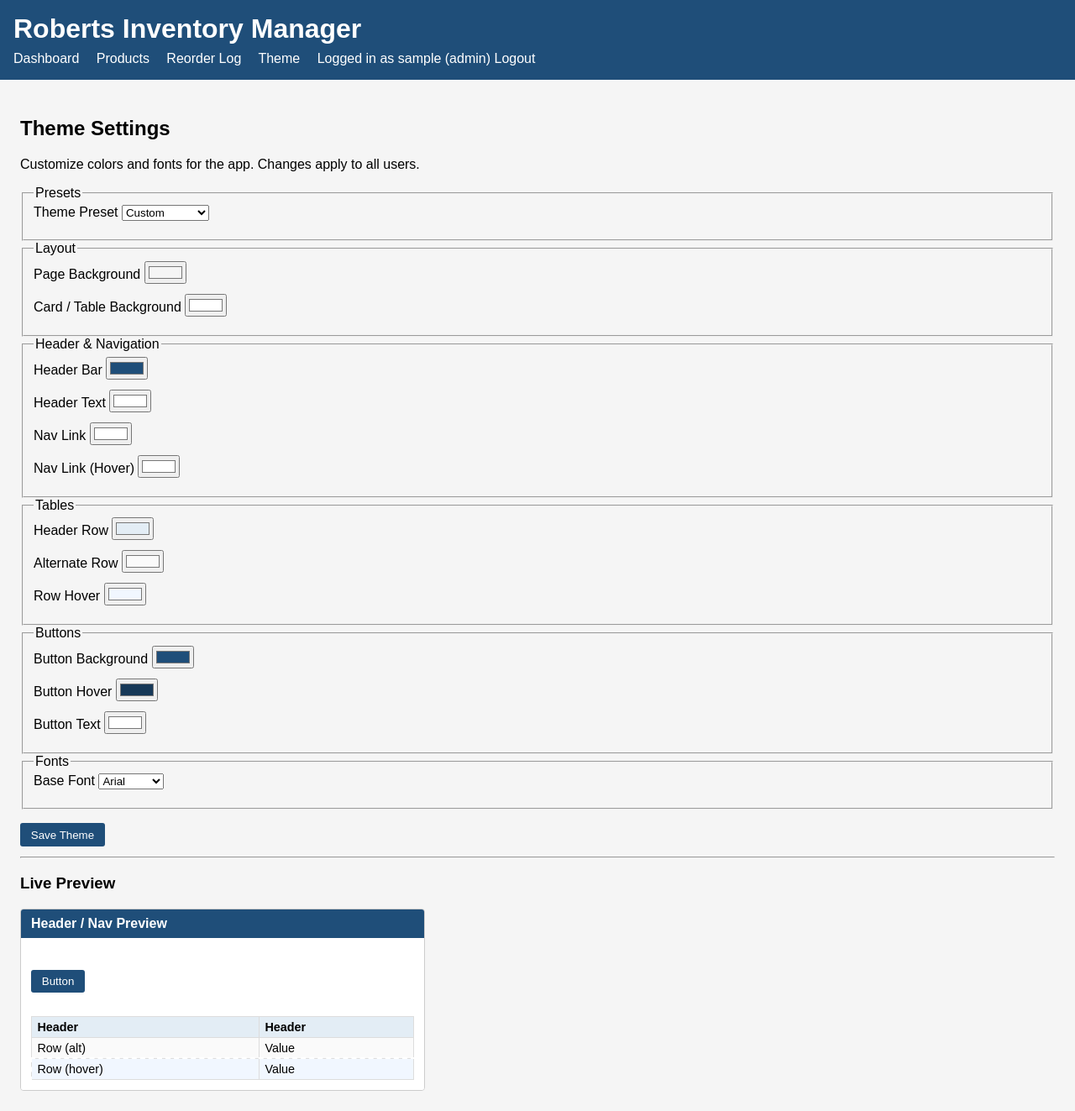
After one commit to Mindtrick79/Inventory, a Flask app: page /theme in a window 1280 px wide. The commit adds this page. Shown: the whole page at 84% size. Run offline with Flask 3, Linux system fonts and the light colour scheme; the visitor is signed in with stand-in values (Sample User, id 1).

```diff
--- a/app.py
+++ b/app.py
@@ -723,6 +723,61 @@ def create_app():
             save_settings(current)
             app.config["APP_SETTINGS"] = current
 
+            if action == "autodetect":
+                from_email = (current.get("from_email") or "").strip()
+                if not from_email or "@" not in from_email:
+                    flash("Enter a valid From Email before auto-detecting.", "warning")
+                    return redirect(url_for("settings_view"))
+
+                domain = from_email.split("@", 1)[1].lower()
+
+                # Simple domain-based presets for major providers
+                if domain in {"gmail.com", "googlemail.com"}:
+                    current["smtp_provider"] = "gmail"
+                    current["smtp_host"] = "smtp.gmail.com"
+                    current["smtp_port"] = 587
+                    current["smtp_use_tls"] = True
+                    current["smtp_user"] = from_email
+                elif domain in {"outlook.com", "hotmail.com", "live.com", "office365.com"}:
+                    current["smtp_provider"] = "office365"
+                    current["smtp_host"] = "smtp.office365.com"
+                    current["smtp_port"] = 587
+                    current["smtp_use_tls"] = True
+                    current["smtp_user"] = from_email
+                # GoDaddy workspace email (secureserver.net) and related
+                elif domain in {"secureserver.net", "godaddymail.com"}:
+                    current["smtp_provider"] = "godaddy"
+                    current["smtp_host"] = "smtp.secureserver.net"
+                    current["smtp_port"] = 587
+                    current["smtp_use_tls"] = True
+                    current["smtp_user"] = from_email
+                elif domain in {"yahoo.com", "yahoo.co.uk"}:
+                    current["smtp_provider"] = "other"
+                    current["smtp_host"] = "smtp.mail.yahoo.com"
+                    current["smtp_port"] = 587
+                    current["smtp_use_tls"] = True
+                    current["smtp_user"] = from_email
+                elif domain in {"aol.com"}:
+                    current["smtp_provider"] = "other"
+                    current["smtp_host"] = "smtp.aol.com"
+                    current["smtp_port"] = 587
+                    current["smtp_use_tls"] = True
+                    current["smtp_user"] = from_email
+                else:
+                    # Generic guess for hosted domains (cPanel / Bluehost style)
+                    # Treat as cPanel-style hosting (Bluehost/HostGator/GoDaddy custom domains, etc.)
+                    current["smtp_provider"] = current.get("smtp_provider", "bluehost")
+                    current["smtp_host"] = current.get("smtp_host") or f"mail.{domain}"
+                    current["smtp_port"] = current.get("smtp_port") or SMTP_PORT
+                    current["smtp_use_tls"] = True
+                    if not current.get("smtp_user"):
+                        current["smtp_user"] = from_email
+
+                save_settings(current)
+                app.config["APP_SETTINGS"] = current
+                flash("SMTP settings guessed from email domain. Please verify and send a test email.", "info")
+                return redirect(url_for("settings_view"))
+
             if action == "test":
                 test_recipient = current.get("from_email") or current.get("default_email_cc", "")
                 recipients = [e.strip() for e in str(test_recipient).split(",") if e.strip()]
@@ -750,6 +805,35 @@ def create_app():
                 suggested_host = ""
 
         return render_template("settings.html", settings=settings, suggested_smtp_host=suggested_host)
+
+    @app.route("/theme", methods=["GET", "POST"])
+    @login_required("VIEW")
+    def theme_view():
+        if request.method == "POST":
+            current = app.config["APP_SETTINGS"].copy()
+            form = request.form
+
+            current["theme_bg"] = form.get("theme_bg", current.get("theme_bg", "#f5f5f5"))
+            current["theme_header_bg"] = form.get("theme_header_bg", current.get("theme_header_bg", "#1f4e79"))
+            current["theme_header_text"] = form.get("theme_header_text", current.get("theme_header_text", "#ffffff"))
+            current["theme_nav_link"] = form.get("theme_nav_link", current.get("theme_nav_link", "#ffffff"))
+            current["theme_nav_link_hover"] = form.get("theme_nav_link_hover", current.get("theme_nav_link_hover", "#ffffff"))
+            current["theme_table_header_bg"] = form.get("theme_table_header_bg", current.get("theme_table_header_bg", "#e3edf5"))
+            current["theme_table_row_alt"] = form.get("theme_table_row_alt", current.get("theme_table_row_alt", "#fafafa"))
+            current["theme_table_row_hover"] = form.get("theme_table_row_hover", current.get("theme_table_row_hover", "#f1f7ff"))
+            current["theme_card_bg"] = form.get("theme_card_bg", current.get("theme_card_bg", "#ffffff"))
+            current["theme_button_bg"] = form.get("theme_button_bg", current.get("theme_button_bg", "#1f4e79"))
+            current["theme_button_hover_bg"] = form.get("theme_button_hover_bg", current.get("theme_button_hover_bg", "#173958"))
+            current["theme_button_text"] = form.get("theme_button_text", current.get("theme_button_text", "#ffffff"))
+            current["theme_font_family"] = form.get("theme_font_family", current.get("theme_font_family", "Arial, sans-serif"))
+
+            save_settings(current)
+            app.config["APP_SETTINGS"] = current
+            flash("Theme updated.", "success")
+            return redirect(url_for("theme_view"))
+
+        settings = app.config["APP_SETTINGS"]
+        return render_template("theme.html", settings=settings)
 
     @app.route("/units", methods=["GET", "POST"])
     @login_required("ADMIN")
--- a/static/style.css
+++ b/static/style.css
@@ -1,13 +1,29 @@
+ :root {
+  --color-bg: #f5f5f5;
+  --color-header-bg: #1f4e79;
+  --color-header-text: #ffffff;
+  --color-nav-link: #ffffff;
+  --color-nav-link-hover: #ffffff;
+  --color-table-header-bg: #e3edf5;
+  --color-table-row-alt: #fafafa;
+  --color-table-row-hover: #f1f7ff;
+  --color-card-bg: #ffffff;
+  --color-button-bg: #1f4e79;
+  --color-button-hover-bg: #173958;
+  --color-button-text: #ffffff;
+  --font-base: Arial, sans-serif;
+}
+
 body {
-  font-family: Arial, sans-serif;
+  font-family: var(--font-base);
   margin: 0;
   padding: 0;
-  background-color: #f5f5f5;
+  background-color: var(--color-bg);
 }
 
 header {
-  background-color: #1f4e79;
-  color: white;
+  background-color: var(--color-header-bg);
+  color: var(--color-header-text);
   padding: 1rem;
 }
 
@@ -16,7 +32,7 @@ header h1 {
 }
 
 nav a {
-  color: white;
+  color: var(--color-nav-link);
   margin-right: 1rem;
   text-decoration: none;
 }
@@ -33,7 +49,7 @@ table {
   border-collapse: collapse;
   width: 100%;
   margin-top: 1rem;
-  background-color: white;
+  background-color: var(--color-card-bg);
 }
 
 th,
@@ -44,16 +60,16 @@ td {
 }
 
 th {
-  background-color: #e3edf5;
+  background-color: var(--color-table-header-bg);
   text-align: left;
 }
 
 tr:nth-child(even) {
-  background-color: #fafafa;
+  background-color: var(--color-table-row-alt);
 }
 
 tr:hover {
-  background-color: #f1f7ff;
+  background-color: var(--color-table-row-hover);
 }
 
 .vendor-section {
@@ -79,13 +95,13 @@ button {
   padding: 0.4rem 0.8rem;
   border: none;
   border-radius: 3px;
-  background-color: #1f4e79;
-  color: #fff;
+  background-color: var(--color-button-bg);
+  color: var(--color-button-text);
   cursor: pointer;
 }
 
 button:hover {
-  background-color: #173958;
+  background-color: var(--color-button-hover-bg);
 }
 
 .flash-messages {
--- a/templates/base.html
+++ b/templates/base.html
@@ -5,6 +5,25 @@
     <title>Roberts Inventory Manager</title>
     <link rel="stylesheet" href="{{ url_for('static', filename='style.css') }}">
     <script src="https://cdn.jsdelivr.net/npm/chart.js"></script>
+    {% if settings is defined %}
+    <style>
+      :root {
+        --color-bg: {{ settings.theme_bg or '#f5f5f5' }};
+        --color-header-bg: {{ settings.theme_header_bg or '#1f4e79' }};
+        --color-header-text: {{ settings.theme_header_text or '#ffffff' }};
+        --color-nav-link: {{ settings.theme_nav_link or '#ffffff' }};
+        --color-nav-link-hover: {{ settings.theme_nav_link_hover or '#ffffff' }};
+        --color-table-header-bg: {{ settings.theme_table_header_bg or '#e3edf5' }};
+        --color-table-row-alt: {{ settings.theme_table_row_alt or '#fafafa' }};
+        --color-table-row-hover: {{ settings.theme_table_row_hover or '#f1f7ff' }};
+        --color-card-bg: {{ settings.theme_card_bg or '#ffffff' }};
+        --color-button-bg: {{ settings.theme_button_bg or '#1f4e79' }};
+        --color-button-hover-bg: {{ settings.theme_button_hover_bg or '#173958' }};
+        --color-button-text: {{ settings.theme_button_text or '#ffffff' }};
+        --font-base: {{ settings.theme_font_family or '"Arial, sans-serif"' }};
+      }
+    </style>
+    {% endif %}
   </head>
   <body>
     <header>
@@ -20,6 +39,7 @@
         <a href="{{ url_for('index') }}">Dashboard</a>
         <a href="{{ url_for('products') }}">Products</a>
         <a href="{{ url_for('reorder_log') }}">Reorder Log</a>
+        <a href="{{ url_for('theme_view') }}">Theme</a>
 
         {# Request-level and above: can create reorders and pricing requests #}
         {% if role in ['REQUEST', 'APPROVER', 'ADMIN'] %}
--- a/templates/settings.html
+++ b/templates/settings.html
@@ -118,6 +118,7 @@ Sample email body...
 
   <div class="form-actions">
     <button type="submit" name="action" value="save">Save Settings</button>
+    <button type="submit" name="action" value="autodetect">Auto-Detect SMTP from Email</button>
     <button type="submit" name="action" value="test">Send Test Email</button>
   </div>
 </form>
--- /dev/null
+++ b/templates/theme.html
@@ -0,0 +1,280 @@
+{% extends 'base.html' %}
+{% block content %}
+<h2>Theme Settings</h2>
+<p>Customize colors and fonts for the app. Changes apply to all users.</p>
+
+<form method="post" id="theme-form">
+  <fieldset>
+    <legend>Presets</legend>
+    <div>
+      <label for="theme_preset">Theme Preset</label>
+      <select id="theme_preset" name="theme_preset">
+        <option value="custom" selected>Custom</option>
+        <option value="default">Default</option>
+        <option value="dark">Dark</option>
+        <option value="highcontrast">High Contrast</option>
+      </select>
+    </div>
+  </fieldset>
+  <fieldset>
+    <legend>Layout</legend>
+    <div>
+      <label for="theme_bg">Page Background</label>
+      <input type="color" id="theme_bg" name="theme_bg" value="{{ settings.theme_bg }}">
+    </div>
+    <div>
+      <label for="theme_card_bg">Card / Table Background</label>
+      <input type="color" id="theme_card_bg" name="theme_card_bg" value="{{ settings.theme_card_bg }}">
+    </div>
+  </fieldset>
+
+  <fieldset>
+    <legend>Header &amp; Navigation</legend>
+    <div>
+      <label for="theme_header_bg">Header Bar</label>
+      <input type="color" id="theme_header_bg" name="theme_header_bg" value="{{ settings.theme_header_bg }}">
+    </div>
+    <div>
+      <label for="theme_header_text">Header Text</label>
+      <input type="color" id="theme_header_text" name="theme_header_text" value="{{ settings.theme_header_text }}">
+    </div>
+    <div>
+      <label for="theme_nav_link">Nav Link</label>
+      <input type="color" id="theme_nav_link" name="theme_nav_link" value="{{ settings.theme_nav_link }}">
+    </div>
+    <div>
+      <label for="theme_nav_link_hover">Nav Link (Hover)</label>
+      <input type="color" id="theme_nav_link_hover" name="theme_nav_link_hover" value="{{ settings.theme_nav_link_hover }}">
+    </div>
+  </fieldset>
+
+  <fieldset>
+    <legend>Tables</legend>
+    <div>
+      <label for="theme_table_header_bg">Header Row</label>
+      <input type="color" id="theme_table_header_bg" name="theme_table_header_bg" value="{{ settings.theme_table_header_bg }}">
+    </div>
+    <div>
+      <label for="theme_table_row_alt">Alternate Row</label>
+      <input type="color" id="theme_table_row_alt" name="theme_table_row_alt" value="{{ settings.theme_table_row_alt }}">
+    </div>
+    <div>
+      <label for="theme_table_row_hover">Row Hover</label>
+      <input type="color" id="theme_table_row_hover" name="theme_table_row_hover" value="{{ settings.theme_table_row_hover }}">
+    </div>
+  </fieldset>
+
+  <fieldset>
+    <legend>Buttons</legend>
+    <div>
+      <label for="theme_button_bg">Button Background</label>
+      <input type="color" id="theme_button_bg" name="theme_button_bg" value="{{ settings.theme_button_bg }}">
+    </div>
+    <div>
+      <label for="theme_button_hover_bg">Button Hover</label>
+      <input type="color" id="theme_button_hover_bg" name="theme_button_hover_bg" value="{{ settings.theme_button_hover_bg }}">
+    </div>
+    <div>
+      <label for="theme_button_text">Button Text</label>
+      <input type="color" id="theme_button_text" name="theme_button_text" value="{{ settings.theme_button_text }}">
+    </div>
+  </fieldset>
+
+  <fieldset>
+    <legend>Fonts</legend>
+    <div>
+      <label for="theme_font_family">Base Font</label>
+      <select id="theme_font_family" name="theme_font_family">
+        {% set current_font = settings.theme_font_family or 'Arial, sans-serif' %}
+        <option value="Arial, sans-serif" {% if current_font == 'Arial, sans-serif' %}selected{% endif %}>Arial</option>
+        <option value="'Segoe UI', sans-serif" {% if current_font == "'Segoe UI', sans-serif" %}selected{% endif %}>Segoe UI</option>
+        <option value="'Roboto', sans-serif" {% if current_font == "'Roboto', sans-serif" %}selected{% endif %}>Roboto</option>
+        <option value="'Georgia', serif" {% if current_font == "'Georgia', serif" %}selected{% endif %}>Georgia</option>
+      </select>
+    </div>
+  </fieldset>
+
+  <div class="form-actions">
+    <button type="submit">Save Theme</button>
+  </div>
+</form>
+
+<hr>
+
+<h3>Live Preview</h3>
+<div id="theme-preview" style="border: 1px solid #ccc; border-radius: 4px; overflow: hidden; max-width: 480px;">
+  <div id="preview-header" style="padding: 0.5rem 0.75rem; font-weight: bold;">Header / Nav Preview</div>
+  <div id="preview-body" style="padding: 0.75rem;">
+    <div style="margin-bottom: 0.5rem;">
+      <a href="#" id="preview-link" style="margin-right: 0.75rem; text-decoration: none;">Link</a>
+      <a href="#" id="preview-link-hover" style="text-decoration: underline;">Hover Link</a>
+    </div>
+    <button type="button" id="preview-button" style="margin-bottom: 0.75rem;">Button</button>
+    <table style="width: 100%; border-collapse: collapse; font-size: 0.85rem;">
+      <thead>
+        <tr id="preview-th-row">
+          <th style="padding: 0.25rem 0.4rem; border: 1px solid #ddd;">Header</th>
+          <th style="padding: 0.25rem 0.4rem; border: 1px solid #ddd;">Header</th>
+        </tr>
+      </thead>
+      <tbody>
+        <tr id="preview-row-alt">
+          <td style="padding: 0.25rem 0.4rem; border: 1px solid #ddd;">Row (alt)</td>
+          <td style="padding: 0.25rem 0.4rem; border: 1px solid #ddd;">Value</td>
+        </tr>
+        <tr id="preview-row-hover">
+          <td style="padding: 0.25rem 0.4rem; border: 1px solid #ddd;">Row (hover)</td>
+          <td style="padding: 0.25rem 0.4rem; border: 1px solid #ddd;">Value</td>
+        </tr>
+      </tbody>
+    </table>
+  </div>
+</div>
+
+<script>
+  (function () {
+    const presets = {
+      default: {
+        theme_bg: '#f5f5f5',
+        theme_card_bg: '#ffffff',
+        theme_header_bg: '#1f4e79',
+        theme_header_text: '#ffffff',
+        theme_nav_link: '#ffffff',
+        theme_nav_link_hover: '#ffffff',
+        theme_table_header_bg: '#e3edf5',
+        theme_table_row_alt: '#fafafa',
+        theme_table_row_hover: '#f1f7ff',
+        theme_button_bg: '#1f4e79',
+        theme_button_hover_bg: '#173958',
+        theme_button_text: '#ffffff'
+      },
+      dark: {
+        theme_bg: '#121212',
+        theme_card_bg: '#1e1e1e',
+        theme_header_bg: '#222831',
+        theme_header_text: '#eeeeee',
+        theme_nav_link: '#eeeeee',
+        theme_nav_link_hover: '#00adb5',
+        theme_table_header_bg: '#393e46',
+        theme_table_row_alt: '#222831',
+        theme_table_row_hover: '#393e46',
+        theme_button_bg: '#00adb5',
+        theme_button_hover_bg: '#00838a',
+        theme_button_text: '#ffffff'
+      },
+      highcontrast: {
+        theme_bg: '#000000',
+        theme_card_bg: '#ffffff',
+        theme_header_bg: '#000000',
+        theme_header_text: '#ffff00',
+        theme_nav_link: '#00ffff',
+        theme_nav_link_hover: '#ff00ff',
+        theme_table_header_bg: '#ffff00',
+        theme_table_row_alt: '#ffffff',
+        theme_table_row_hover: '#ffe680',
+        theme_button_bg: '#000000',
+        theme_button_hover_bg: '#333333',
+        theme_button_text: '#ffff00'
+      }
+    };
+
+    const fieldIds = [
+      'theme_bg',
+      'theme_card_bg',
+      'theme_header_bg',
+      'theme_header_text',
+      'theme_nav_link',
+      'theme_nav_link_hover',
+      'theme_table_header_bg',
+      'theme_table_row_alt',
+      'theme_table_row_hover',
+      'theme_button_bg',
+      'theme_button_hover_bg',
+      'theme_button_text'
+    ];
+
+    const $ = (id) => document.getElementById(id);
+
+    function applyPreset(name) {
+      const preset = presets[name];
+      if (!preset) return;
+      fieldIds.forEach((id) => {
+        if (preset[id] && $(id)) {
+          $(id).value = preset[id];
+        }
+      });
+      updatePreview();
+    }
+
+    function updatePreview() {
+      const bg = $('theme_bg').value;
+      const cardBg = $('theme_card_bg').value;
+      const headerBg = $('theme_header_bg').value;
+      const headerText = $('theme_header_text').value;
+      const navLink = $('theme_nav_link').value;
+      const navLinkHover = $('theme_nav_link_hover').value;
+      const thBg = $('theme_table_header_bg').value;
+      const rowAlt = $('theme_table_row_alt').value;
+      const rowHover = $('theme_table_row_hover').value;
+      const btnBg = $('theme_button_bg').value;
+      const btnHover = $('theme_button_hover_bg').value;
+      const btnText = $('theme_button_text').value;
+
+      const preview = $('theme-preview');
+      const header = $('preview-header');
+      const body = $('preview-body');
+      const link = $('preview-link');
+      const linkHover = $('preview-link-hover');
+      const button = $('preview-button');
+      const thRow = $('preview-th-row');
+      const rowAltEl = $('preview-row-alt');
+      const rowHoverEl = $('preview-row-hover');
+
+      if (preview) preview.style.backgroundColor = bg;
+      if (body) body.style.backgroundColor = cardBg;
+      if (header) {
+        header.style.backgroundColor = headerBg;
+        header.style.color = headerText;
+      }
+      if (link) link.style.color = navLink;
+      if (linkHover) linkHover.style.color = navLinkHover;
+      if (button) {
+        button.style.backgroundColor = btnBg;
+        button.style.color = btnText;
+      }
+      if (thRow) thRow.style.backgroundColor = thBg;
+      if (rowAltEl) rowAltEl.style.backgroundColor = rowAlt;
+      if (rowHoverEl) rowHoverEl.style.backgroundColor = rowHover;
+
+      // Simple visual cue for hover color
+      rowHoverEl && (rowHoverEl.style.outline = '2px dashed ' + navLinkHover);
+    }
+
+    const presetSelect = $('theme_preset');
+    if (presetSelect) {
+      presetSelect.addEventListener('change', function () {
+        const v = this.value;
+        if (v === 'custom') return;
+        applyPreset(v);
+      });
+    }
+
+    fieldIds.forEach((id) => {
+      const el = $(id);
+      if (el) {
+        el.addEventListener('input', function () {
+          // Mark preset as custom once the user starts tweaking
+          if (presetSelect && presetSelect.value !== 'custom') {
+            presetSelect.value = 'custom';
+          }
+          updatePreview();
+        });
+      }
+    });
+
+    // Initialize preview on load
+    updatePreview();
+  })();
+</script>
+
+{% endblock %}
```
Also changed, not shown: inventory/services.py (+14 -0 lines).
